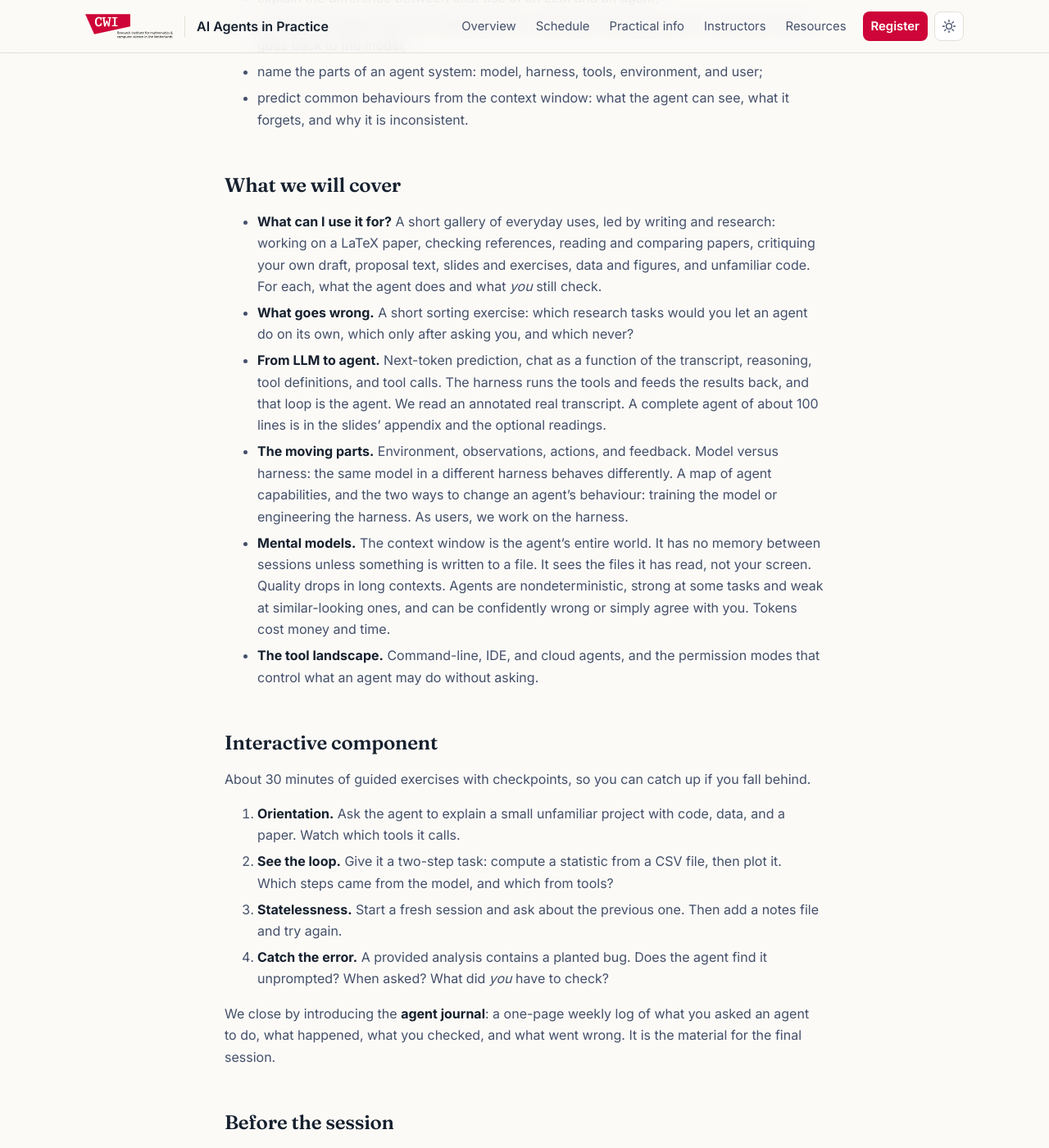
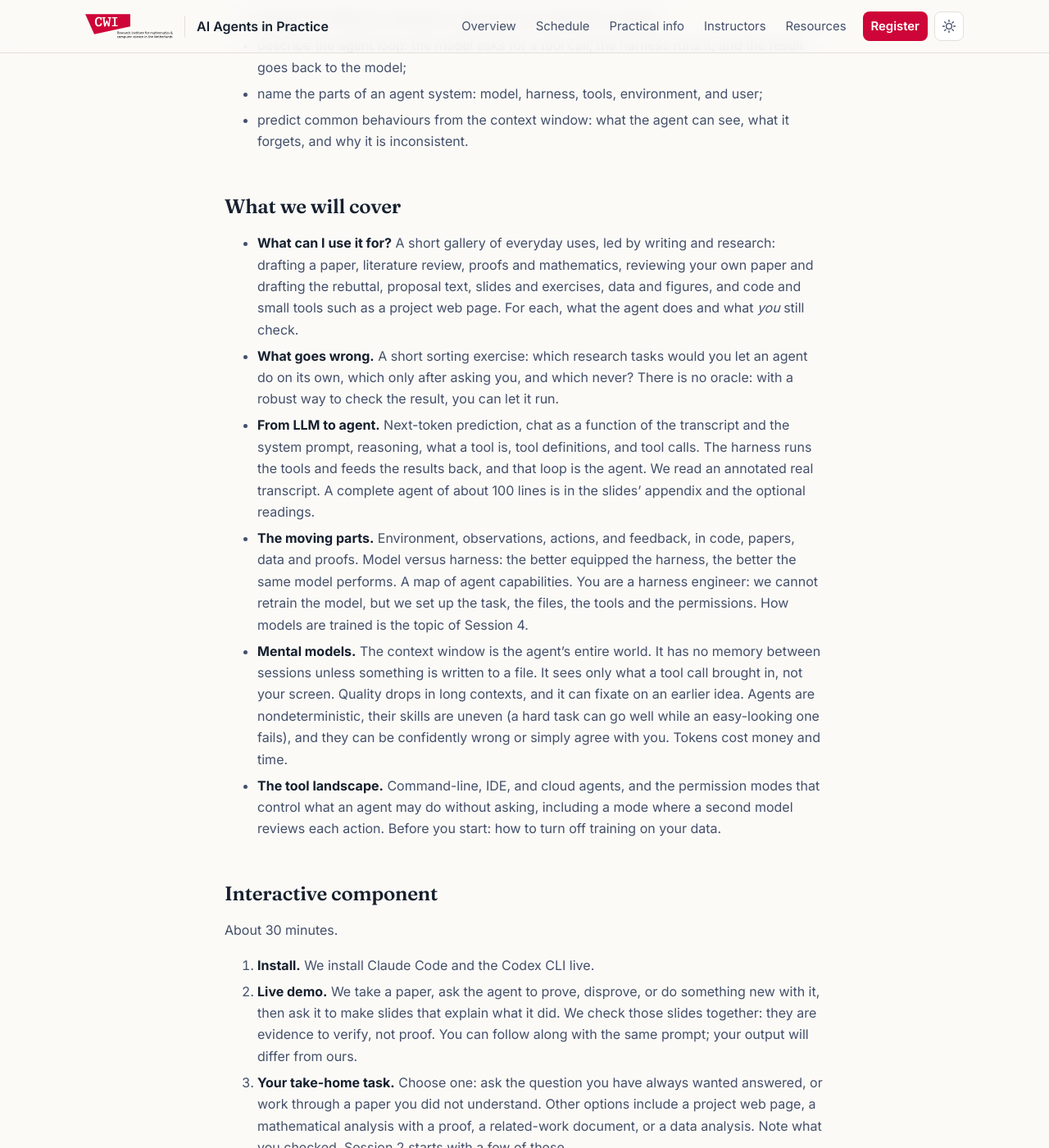
Before and after one commit to cwi-aiagents-lectures/cwi-aiagents-lectures.github.io, a Jekyll site: the page built from _lectures/01-fundamentals.md, in a window 1280 px wide and 1400 px high, scrolled down 924 px. Shown: the whole window at 82% size. Built offline with Jekyll 4.4.1, drawn with Linux system fonts in a browser that asks for light colours; some of the changed text lies outside the part shown.

Commit message:
Session 1: live demo and take-home task replace the guided exercises; Session 2 opens with the take-home task

```diff
--- a/_lectures/01-fundamentals.md
+++ b/_lectures/01-fundamentals.md
@@ -14,7 +14,7 @@
   - The agent loop
   - Model and harness
   - Mental models
-interactive: Guided, checkpointed first tasks with your own agent.
+interactive: A live demo from a paper to slides you can check, and a take-home task of your own.
 readings:
   core:
     - authors: Anthropic
@@ -50,7 +50,7 @@
 multi-step tasks, call tools, write and run code, search the literature, and
 work inside real software environments. This first session explains what
 happens underneath when you type a request into an agent. You leave with a
-correct mental model and with your first guided tasks done.
+correct mental model and with a first task of your own to try at home.
 
 ## Learning outcomes
 
@@ -67,44 +67,54 @@
 ## What we will cover
 
 - **What can I use it for?** A short gallery of everyday uses, led by writing
-  and research: working on a LaTeX paper, checking references, reading and
-  comparing papers, critiquing your own draft, proposal text, slides and
-  exercises, data and figures, and unfamiliar code. For each, what the agent
-  does and what *you* still check.
+  and research: drafting a paper, literature review, proofs and mathematics,
+  reviewing your own paper and drafting the rebuttal, proposal text, slides and
+  exercises, data and figures, and code and small tools such as a project web
+  page. For each, what the agent does and what *you* still check.
 - **What goes wrong.** A short sorting exercise: which research tasks would you
   let an agent do on its own, which only after asking you, and which never?
+  There is no oracle: with a robust way to check the result, you can let it
+  run.
 - **From LLM to agent.** Next-token prediction, chat as a function of the
-  transcript, reasoning, tool definitions, and tool calls. The harness runs the
+  transcript and the system prompt, reasoning, what a tool is, tool
+  definitions, and tool calls. The harness runs the
   tools and feeds the results back, and that loop is the agent. We read an
   annotated real transcript. A complete agent of about 100 lines is in the
   slides' appendix and the optional readings.
-- **The moving parts.** Environment, observations, actions, and feedback.
-  Model versus harness: the same model in a different harness behaves
-  differently. A map of agent capabilities, and the two ways to change an
-  agent's behaviour: training the model or engineering the harness. As users,
-  we work on the harness.
+- **The moving parts.** Environment, observations, actions, and feedback, in
+  code, papers, data and proofs. Model versus harness: the better equipped the
+  harness, the better the same model performs. A map of agent capabilities. You
+  are a harness engineer: we cannot retrain the model, but we set up the task,
+  the files, the tools and the permissions. How models are trained is the
+  topic of Session 4.
 - **Mental models.** The context window is the agent's entire world. It has no
-  memory between sessions unless something is written to a file. It sees the
-  files it has read, not your screen. Quality drops in long contexts. Agents
-  are nondeterministic, strong at some tasks and weak at similar-looking ones,
-  and can be confidently wrong or simply agree with you. Tokens cost money and
-  time.
+  memory between sessions unless something is written to a file. It sees only
+  what a tool call brought in, not your screen. Quality drops in long contexts,
+  and it can fixate on an earlier idea. Agents are nondeterministic, their
+  skills are uneven (a hard task can go well while an easy-looking one fails),
+  and they can be confidently wrong or simply agree with you. Tokens cost money
+  and time.
 - **The tool landscape.** Command-line, IDE, and cloud agents, and the
-  permission modes that control what an agent may do without asking.
+  permission modes that control what an agent may do without asking, including
+  a mode where a second model reviews each action. Before you start: how to
+  turn off training on your data.
 
 ## Interactive component
 
-About 30 minutes of guided exercises with checkpoints, so you can catch up if
-you fall behind.
+About 30 minutes.
 
-1. **Orientation.** Ask the agent to explain a small unfamiliar project with
-   code, data, and a paper. Watch which tools it calls.
-2. **See the loop.** Give it a two-step task: compute a statistic from a CSV
-   file, then plot it. Which steps came from the model, and which from tools?
-3. **Statelessness.** Start a fresh session and ask about the previous one.
-   Then add a notes file and try again.
-4. **Catch the error.** A provided analysis contains a planted bug. Does the
-   agent find it unprompted? When asked? What did *you* have to check?
+1. **Install.** We install Claude Code and the Codex CLI live.
+2. **Live demo.** We take a paper, ask the agent to prove, disprove, or do
+   something new with it, then ask it to make slides that explain what it did.
+   We check those slides together: they are evidence to verify, not proof. You
+   can follow along with the same prompt; your output will differ from ours.
+3. **Your take-home task.** Choose one: ask the question you have always wanted
+   answered, or work through a paper you did not understand. Other options
+   include a project web page, a mathematical analysis with a proof, a
+   related-work document, or a data analysis. Note what you checked. Session 2
+   starts with a few of these.
+
+Four short self-study exercises are in the appendix of the slides.
 
 We close by introducing the **agent journal**: a one-page weekly log of what
 you asked an agent to do, what happened, what you checked, and what went
```
Also changed, not shown: _lectures/02-working-effectively.md (+2 -0 lines).
